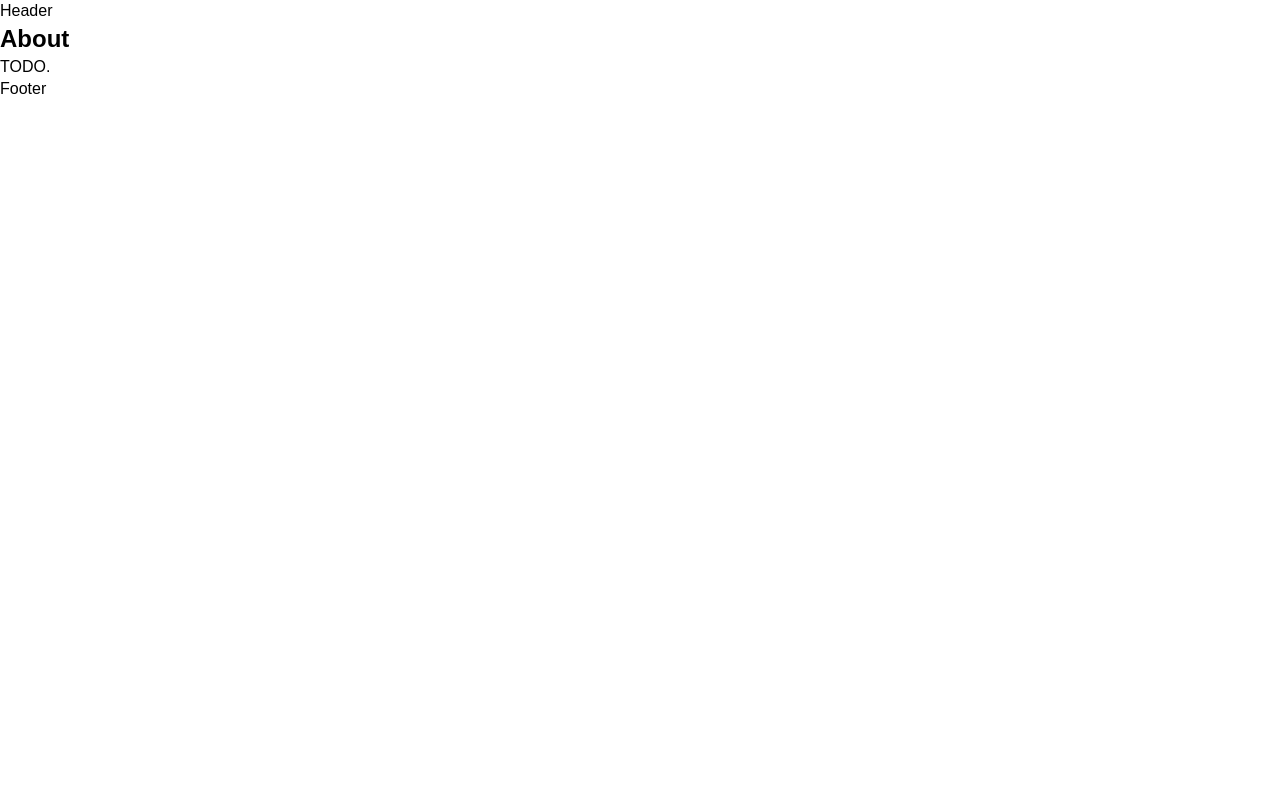
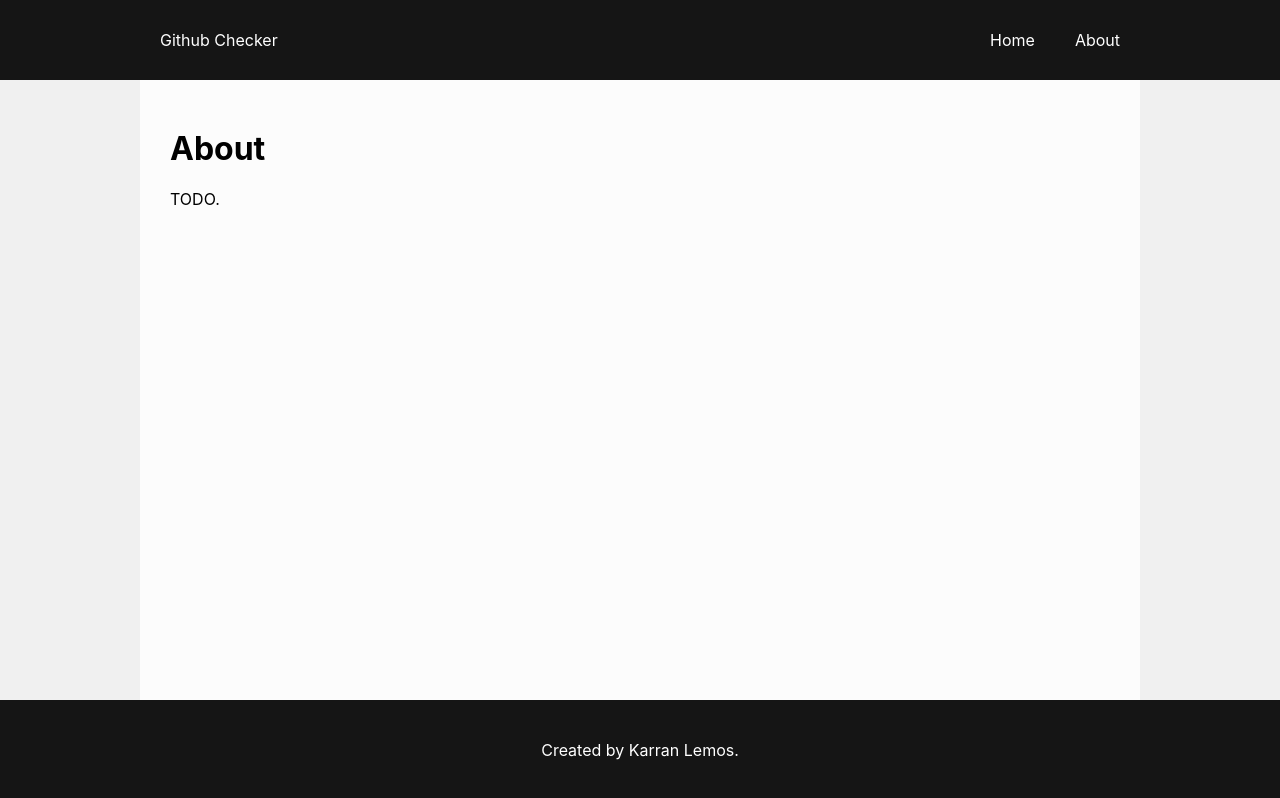
Before and after one commit to karranlemos/Github-Lister, a React (Create React App) app: page /about in a window 1280 px wide. Built offline with nearby package versions, Linux system fonts and the light colour scheme.

Commit message:
Add basic CSS layout

```diff
--- a/src/components/layout/Default.js
+++ b/src/components/layout/Default.js
@@ -5,10 +5,12 @@ import Footer from './inc/Footer';
 
 export default function Default(props) {
     return (
-        <div className="container">
+        <div className="app-wrapper">
             <Header/>
-            <main>
-                {props.content}
+            <main id="main">
+                <div className="container">
+                    {props.content}
+                </div>
             </main>
             <Footer/>
         </div>
--- a/src/components/layout/inc/Footer.js
+++ b/src/components/layout/inc/Footer.js
@@ -2,6 +2,10 @@ import React from 'react'
 
 export default function Footer() {
     return (
-        <footer>Footer</footer>
+        <footer id="footer">
+            <div className="container">
+                Created by Karran Lemos.
+            </div>
+        </footer>
     );
 }
--- a/src/components/layout/inc/Header.js
+++ b/src/components/layout/inc/Header.js
@@ -1,7 +1,11 @@
 import React from 'react'
+
+import Navbar from './Navbar';
 
 export default function Header() {
     return (
-        <header>Header</header>
+        <header id="header">
+            <Navbar/>
+        </header>
     );
 }
--- /dev/null
+++ b/src/components/layout/inc/Navbar.js
@@ -0,0 +1,17 @@
+import React from 'react'
+
+import {Link} from 'react-router-dom';
+
+export default function Navbar() {
+    return (
+        <nav id="nav">
+            <div className="container">
+                <Link className="nav-button main-button" to="/">Github Checker</Link>
+                <div className="nav-options">
+                    <Link className="nav-button" to="/">Home</Link>
+                    <Link className="nav-button" to="/about">About</Link>
+                </div>
+            </div>
+        </nav>
+    );
+}
--- a/src/components/pages/About.js
+++ b/src/components/pages/About.js
@@ -5,7 +5,7 @@ import Default from '../layout/Default';
 export default function About() {
     const content = (
         <React.Fragment>
-            <h2>About</h2>
+            <h1>About</h1>
             <p>TODO.</p>
         </React.Fragment>
     );
--- a/src/components/pages/Home.js
+++ b/src/components/pages/Home.js
@@ -5,7 +5,7 @@ import Default from '../layout/Default';
 export default function Home() {
     const content = (
         <React.Fragment>
-            <h2>Homepage</h2>
+            <h1>Homepage</h1>
             <p>Hello there!</p>
         </React.Fragment>
     );
--- a/src/css/App.css
+++ b/src/css/App.css
@@ -1,10 +1,92 @@
-* {
-  margin: 0;
-  padding: 0;
-  box-sizing: border-box;
+@import './normalize.css';
+@import './fonts.css';
+@import './vars.css';
+
+.app-wrapper {
+  display: grid;
+  grid-template-rows: auto 1fr auto;
+
+  min-height: 100vh;
 }
 
-body {
-  font-family: Arial, Helvetica, sans-serif;
-  line-height: 1.4;
+.container {
+  width: 100%;
+  height: 100%;
+  margin: 0 auto;
+
+  max-width: var(--container-max-width);
 }
+
+.mobile-only {
+  display: none !important;
+}
+
+
+
+header#header {
+  height: var(--navbar-height);
+}
+
+nav#nav {
+  position: fixed;
+
+  height: var(--navbar-height);
+  width: 100%;
+
+  background-color: var(--bg-color-nav);
+  color: var(--color-nav);
+}
+
+nav#nav .container {
+  display: flex;
+  justify-content: space-between;
+}
+
+nav#nav .nav-options {
+  display: flex;
+}
+
+nav#nav a {
+  color: white;
+  text-decoration: none;
+}
+
+nav#nav a.nav-button {
+  display: inline-flex;
+  align-items: center;
+  padding: 0 20px;
+
+  background-color: var(--bg-color-button-nav);
+}
+
+nav#nav a.nav-button:hover {
+  background-color: var(--bg-color-button-nav-hover);
+}
+
+
+
+main#main {
+  background-color: var(--bg-color-main);
+}
+
+main#main .container {
+  padding: 30px;
+
+  background-color: var(--bg-color-main-content);
+}
+
+
+
+footer#footer {
+  height: var(--footer-height);
+  width: 100%;
+
+  background-color: var(--bg-color-footer);
+  color: var(--color-footer);
+}
+
+footer#footer .container {
+  display: flex;
+  justify-content: center;
+  align-items: center;
+}
--- /dev/null
+++ b/src/css/vars.css
@@ -0,0 +1,18 @@
+:root {
+    --bg-color-nav: #151515;
+    --color-nav: #fff;
+    --bg-color-button-nav: #151515;
+    --bg-color-button-nav-hover: #1a1a1a;
+
+    --bg-color-footer: #151515;
+    --color-footer: #fff;
+
+    --bg-color-main: rgb(240, 240, 240);
+    --bg-color-main-content: rgb(252, 252, 252);
+
+
+
+    --container-max-width: 1000px;
+    --navbar-height: 80px;
+    --footer-height: 100px;
+}
```
Also changed, not shown: src/css/fonts.css (added), src/css/normalize.css (added).
